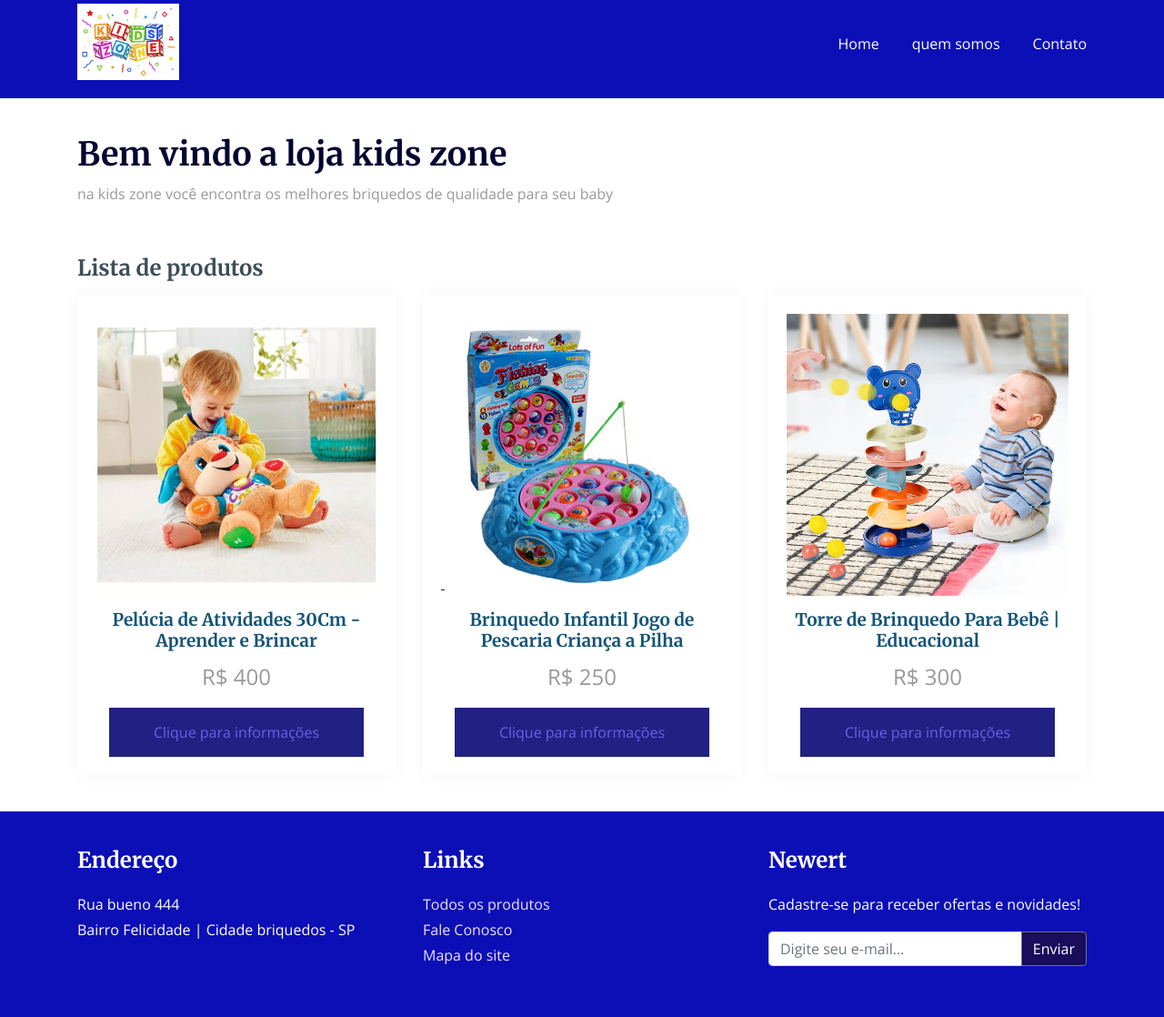
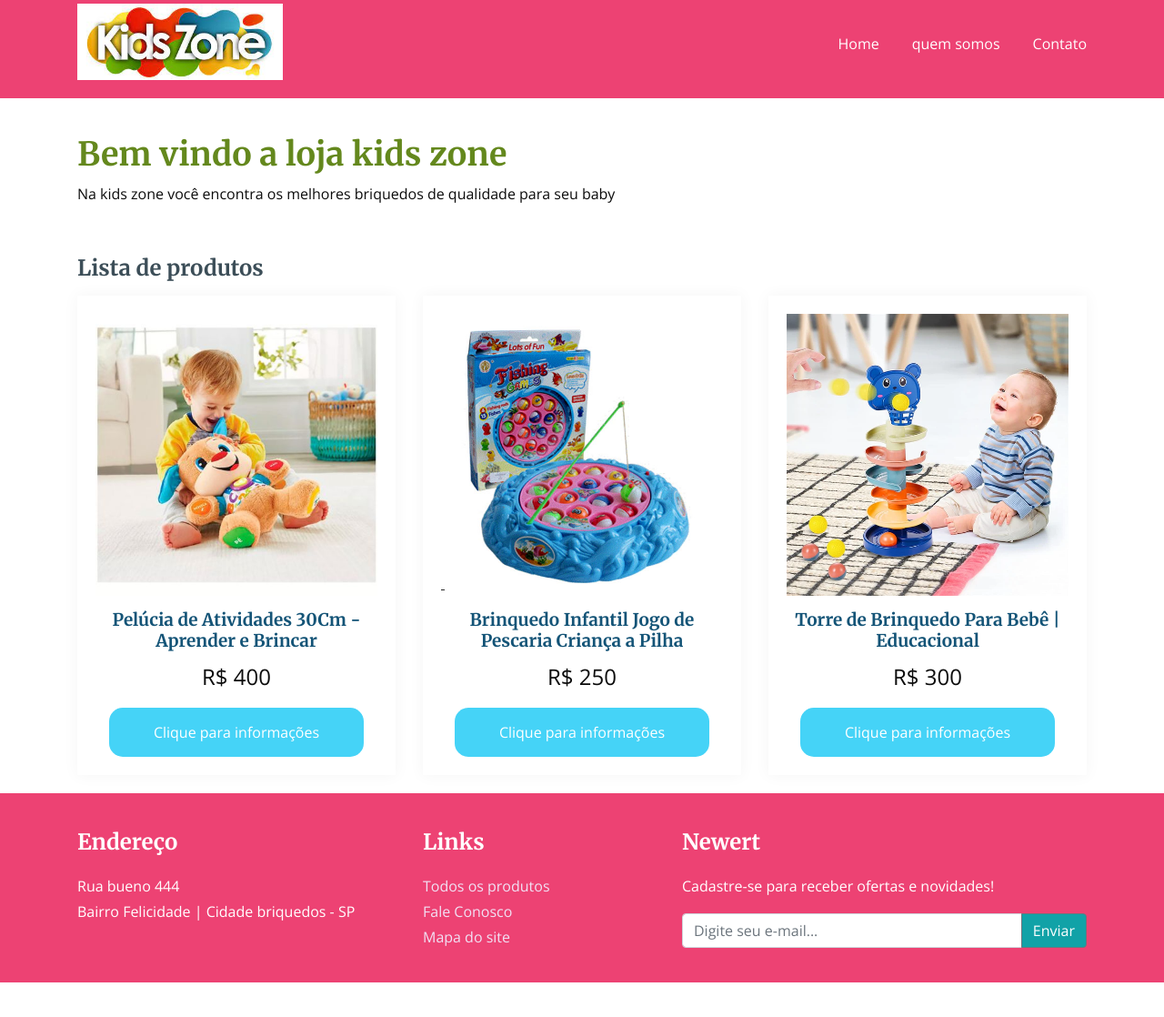
Before and after one commit to Saarahaquino/kidszone, a plain HTML site: page index.html in a window 1280 px wide. Shown: the part 12-1130 px from the top of the page at 91% size. After the commit the page ends 1092 px from the top, so only its background shows below. Drawn offline with nearby package versions, Linux system fonts and the light colour scheme.

Commit message:
subindo para github

```diff
--- a/css/star.css
+++ b/css/star.css
@@ -2,14 +2,15 @@
 *{
     margin: 0;
     padding: 0;
-    color: #999999;
+    color: #0c0c0c;
     font-size: 16px;
     font-family: 'Open Sans', sans-serif;
     list-style-type: none;
     text-decoration: none;
 }
+
 #principal h1, #contato h1 {
-    color: #040531;
+    color: #64881d;
     font-size: 36px;
     font-family: 'Merriweather', serif;
     margin-top: 40px;
@@ -26,7 +27,7 @@
 #cabecalho {
     width: 100%;
     height: 120px;
-    background-color:#0c0fb6;
+    background-color: #ED4273;
 }
 
 #logo img {
@@ -91,16 +92,19 @@
     margin: auto;
     margin-top: 20px;
     width: calc(100% - 30px);
-    background-color:#202183;
-    color: rgb(106, 97, 228);
+    background-color: #45D3F7;
+    color: rgb(255, 255, 255);
     padding: 15px;
+    border-radius: 15px;
 }
 
 .botao:hover {
-    color: #5f52d6;
+    color: #ffffff;
     text-decoration: none;
-    background-color: #5f52d6;
-    transition: background-color 1s;
+    background: transparent;
+    transition: background-color 0.5s;
+    border-radius: 13px;
+    background-color: #6703af;
 }
 
 #quem-somos img {
@@ -127,10 +131,10 @@
 }
 
 #rodape {
-    margin-top: 40px;
+    margin-top: 20px;
     padding-top: 40px;
-    padding-bottom: 90px;
-    background-color:#0c0fb6;
+    padding-bottom: 20px;
+    background-color:#ED4273;
     color: #ffffff;
 }
 
@@ -152,7 +156,7 @@
 
 #rodape button {
     color: #ffffff;
-    background-color:#190d5c;
+    background-color: #11a2a7;
 }
 
 #contato form {
@@ -164,7 +168,7 @@
         width: 320px;
     }
     #menu {
-        background-color: #190d5c;
+        background-color: r;
         padding: 0;
     }
     #menu ul {
@@ -189,7 +193,7 @@
     #texto p {
         text-align: left;
     }
-    #rodape .col-lg-4 {
+    #rodape .col-lg- {
         padding-bottom: 40px;
     }
     #contato h1 {
--- a/index.html
+++ b/index.html
@@ -18,7 +18,7 @@
             <div class="row">
                 <div id="logo" class="col-sm-12 col-lg-4">
                     <a href="index.html">
-                        <img src="img/logo.png" alt="Logo" height="84" />
+                        <img src="img/logo 2 png.jpg" alt="Logo" height="84" />
                     </a>
                 </div>
                 <nav id="menu" class="col-sm-12 col-lg-8">
@@ -36,7 +36,7 @@
             <div class="row">
                 <div class="col-sm-12 col-lg-12">
                     <h1>Bem vindo a loja  kids zone</h1>
-                    <p> na kids zone você encontra os melhores briquedos de qualidade para seu baby</p>
+                    <p> Na kids zone você encontra os melhores briquedos de qualidade para seu baby</p>
                 </div>
             </div>
 
@@ -83,7 +83,7 @@
                         <li>Bairro Felicidade | Cidade briquedos - SP</li>
                     </ul>
                 </div>
-                <div class="col-lg-4">
+                <div class="col-lg-3">
                     <h2>Links</h2>
                     <ul>
                         <li><a href="#">Todos os produtos</a></li>
@@ -91,7 +91,7 @@
                         <li><a href="#">Mapa do site</a></li>
                     </ul>
                 </div>
-                <div class="col-lg-4">
+                <div class="col-lg-5">
                     <h2>Newert</h2>
                     <p>Cadastre-se para receber ofertas e novidades!</p>
                     <div class="input-group">
```
Also changed, not shown: contato.html (+4 -8 lines), quemsomos.html (+3 -4 lines), img/logo 2 png.jpg (added), img/logo.png (deleted), img/quemsomos2.avif (added), img/zone png.jpg (added), sucesso.html (renamed from img/sucesso.html).
